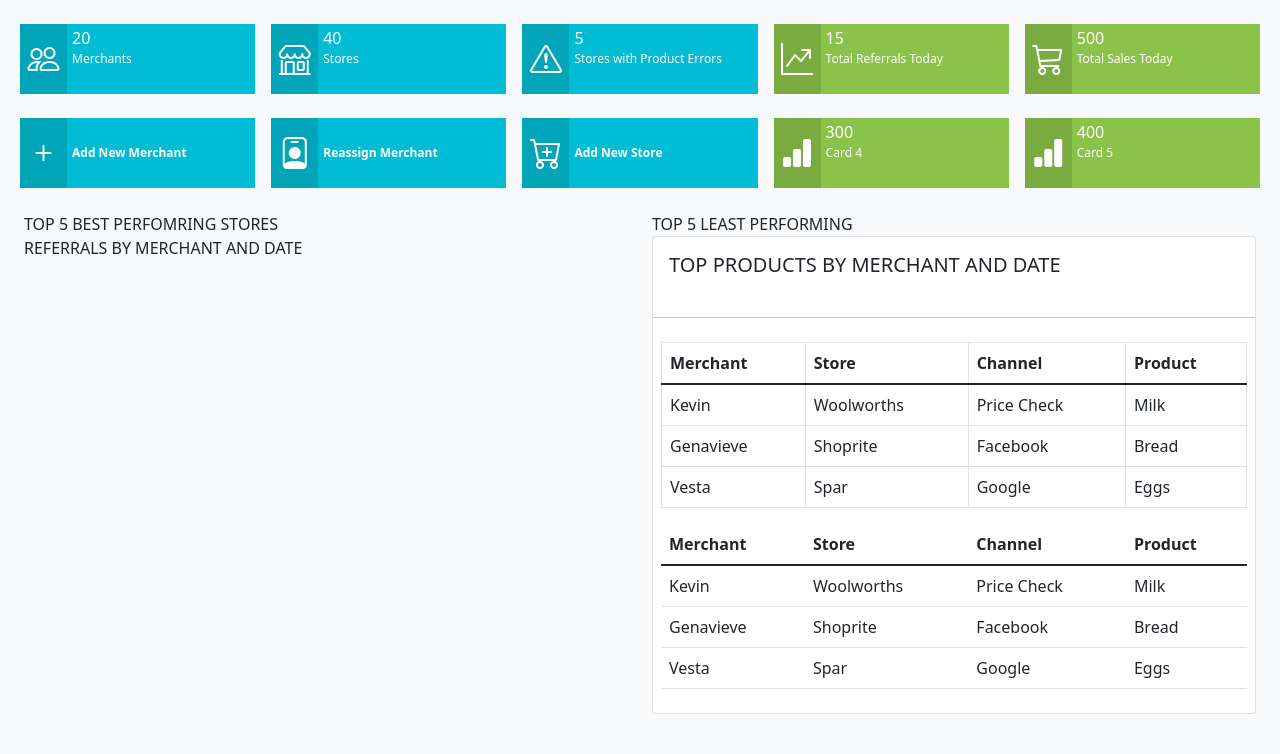
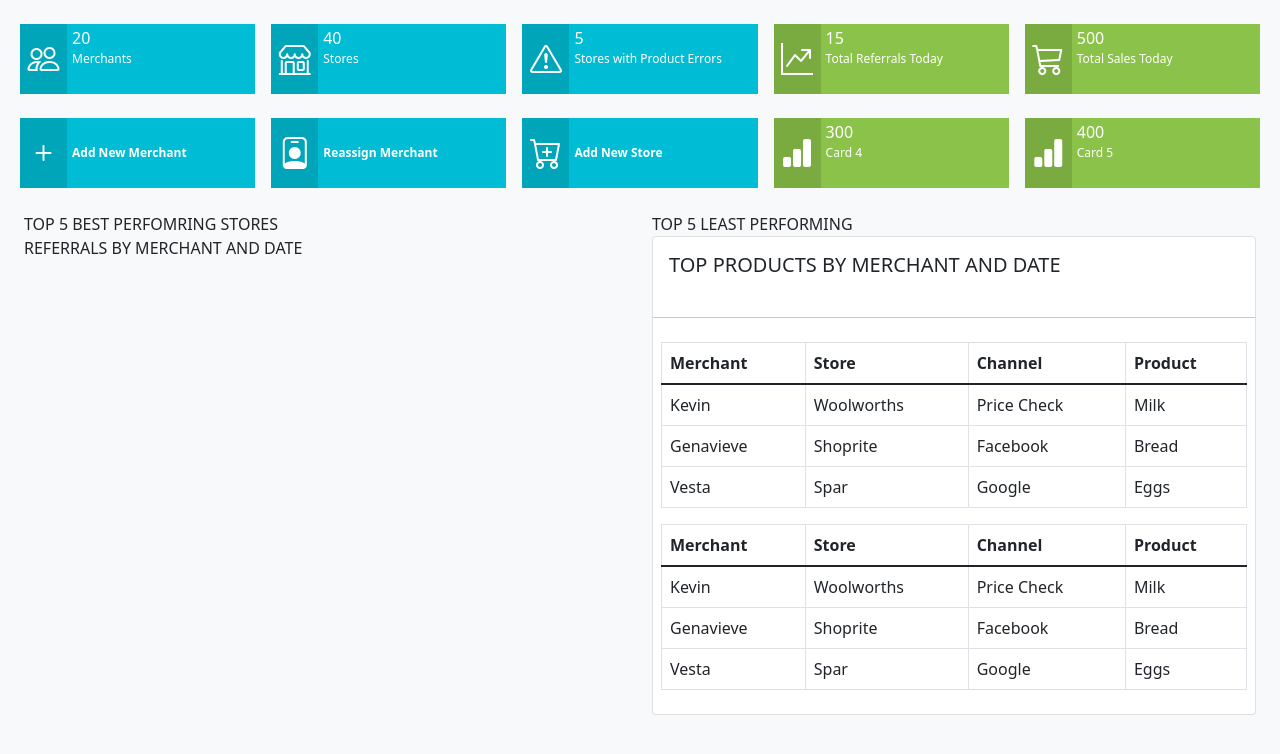
Before and after one commit to Vesta-Nassone/shopping-feeder-dashboard, a React (Create React App) app: page / in a window 1280 px wide. Shown: the top 754 px of the page. Built offline with nearby package versions, Linux system fonts and the light colour scheme.

Commit message:
Add borders to Table.

```diff
--- a/src/components/graphs/Graphs.jsx
+++ b/src/components/graphs/Graphs.jsx
@@ -44,7 +44,7 @@ export default function Graphs() {
 								))}
 							</tbody>
 						</table>
-						<Table responsive >
+						<Table responsive bordered>
 							<thead className="thead-dark">
 								<tr>
 									<th scope="col">Merchant</th>
```
